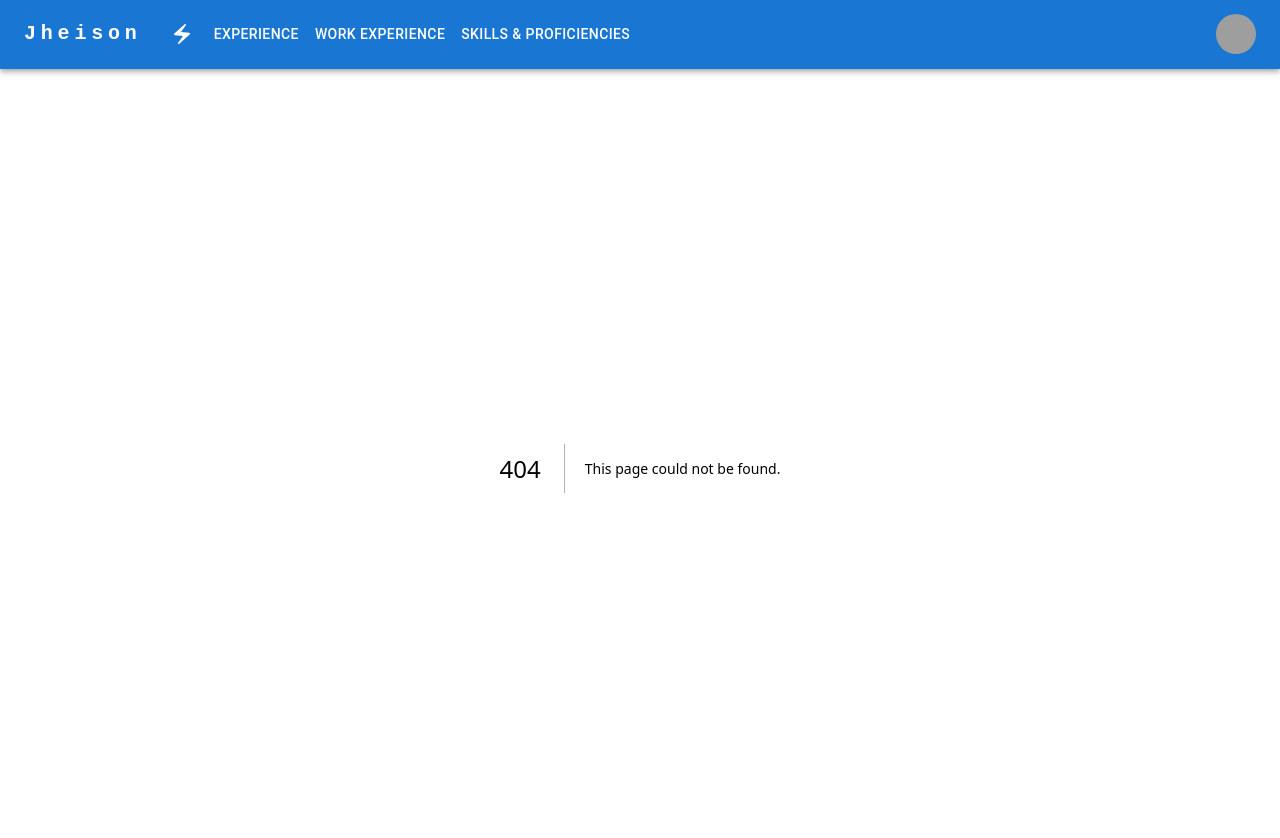
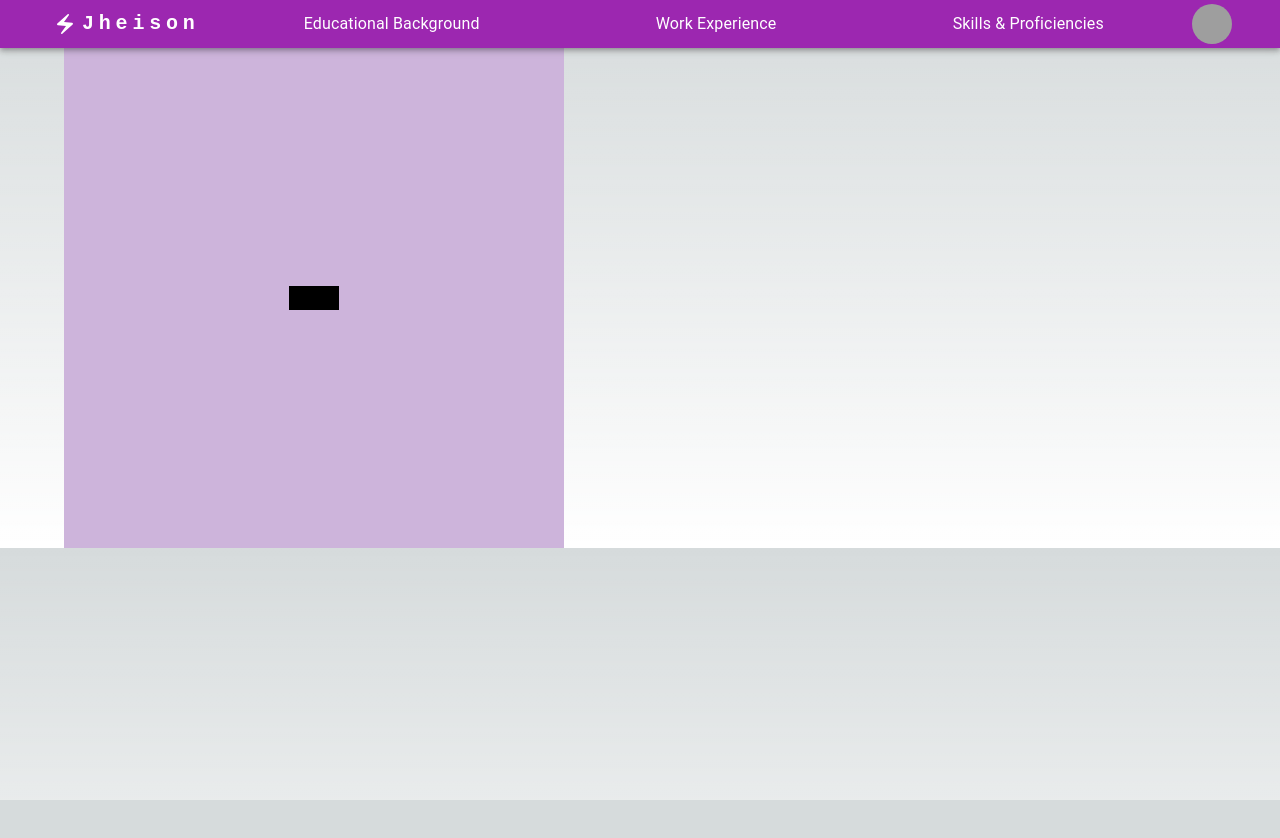
Before and after one commit to JheisonVR/Portfolio, a Next.js app: page /work_experience in a window 1280 px wide. Before the commit this address had no page. Shown: the top 838 px of the page. After the commit the page ends 800 px from the top, so only its background shows below. Built offline with nearby package versions, Linux system fonts and the light colour scheme; grey boxes are pictures that could not be loaded.

Commit message:
Adjust NavBar

```diff
--- a/src/app/page.tsx
+++ b/src/app/page.tsx
@@ -1,7 +1,7 @@
 
 export default function Home() {
   return (
-    <main >
+    <main>
       <h1>Holiii Portfolio</h1>
     </main>
   )
--- /dev/null
+++ b/src/app/work_experience/page.tsx
@@ -0,0 +1,37 @@
+"use client"
+import { Box, Container, Typography } from '@mui/material'
+import React from 'react'
+
+const WorkExperience = () => {
+    return (
+        <Container>
+            <Box
+                sx={{
+                    backgroundColor:'#cdb4db',
+                    width:'500px',
+                    height:'500px',
+                    display:'flex',
+                    alignItems:'center',
+                    // justifyItems:'center',
+                    justifyContent:'center',
+
+                    '&:hover':{
+                        backgroundColor:'#6d6875',
+                        opacity:[0.9, 0.8, 0.7]
+                    }
+                }}
+            >
+                <Typography sx={{
+                    backgroundColor:'black',
+                    width:'50px'
+
+
+                }} >
+                    Holiwi
+                </Typography>
+            </Box>
+        </Container>
+    )
+}
+
+export default WorkExperience
--- a/src/components/ui/Navbar.tsx
+++ b/src/components/ui/Navbar.tsx
@@ -1,14 +1,14 @@
 "use client"
 import React, { useState } from 'react'
+
+import Link from 'next/link';
+
 import { AppBar, Avatar, Box, Button, Container, Menu, MenuItem, Toolbar, Tooltip, Typography } from '@mui/material'
-import MenuIcon from '@mui/icons-material/Menu';
 import IconButton from '@mui/material/IconButton';
 import ElectricBoltIcon from '@mui/icons-material/ElectricBolt';
-import AdbIcon from '@mui/icons-material/Adb';
-import Link from 'next/link';
 
-const pages = ['Experience', 'Work Experience', 'Skills & Proficiencies'];
-const settings = ['Profile', 'Account', 'Dashboard', 'Logout'];
+const pages = [ {name:'Educational Background',URL:'e_background'}, {name:'Work Experience', URL:'work_experience'}, {name:'Skills & Proficiencies',URL:'skills'}];
+const settings = ['Curriculum Vitae', 'Contact Info', 'About'];
 
 function Navbar() {
 
@@ -32,14 +32,30 @@ function Navbar() {
 
 
     return (
-        <AppBar position='sticky'>
+        <AppBar position='sticky' color='secondary'>
             <Container maxWidth='xl'>
-                <Toolbar disableGutters>
+                <Toolbar
+                    variant='dense'
+                    sx={{
+
+
+
+                    }}
+                >
+                    <IconButton
+                        size='small'
+                        aria-label='account of current user'
+                        aria-controls='menu-appbar'
+                        aria-haspopup='true'
+                        onClick={handleOpenNavMenu}
+                        color='inherit'
+                    >
+                        <ElectricBoltIcon/>
+                    </IconButton>
+
                     <Typography
                         variant='h6'
                         noWrap
-                        component='a'
-                        href='/'
                         sx={{
                             mr:2,
                             display: {xs:'none', md:'flex'},
@@ -50,19 +66,10 @@ function Navbar() {
                             textDecoration:'none'
                         }}
                     >
-                    Jheison
+                    <Link href='/'>Jheison</Link>
                     </Typography>
+
                     <Box>
-                        <IconButton
-                            size='large'
-                            aria-label='account of current user'
-                            aria-controls='menu-appbar'
-                            aria-haspopup='true'
-                            onClick={handleOpenNavMenu}
-                            color='inherit'
-                        >
-                            <ElectricBoltIcon/>
-                        </IconButton>
                         <Menu
                             id='menu-appbar'
                             anchorEl={anchorElNav}
@@ -73,24 +80,23 @@ function Navbar() {
                             keepMounted
                             transformOrigin={{
                                 vertical:'top',
-                                horizontal:'left'
+                                horizontal:'center'
                             }}
                             open={Boolean(anchorElNav)}
                             onClose={handleCloseNavMenu}
                             sx={{
-                                display:{xs:'block', md:'none'}
+                                display:{xs:'block', md:'none'},
+
                             }}
                         >
-                            {pages.map((page)=>(
-                                <MenuItem key={page} onClick={handleCloseNavMenu} >
-                                    <Typography textAlign={'center'} >{page}</Typography>
+                            {pages.map((page,i)=>(
+                                <MenuItem key={i} onClick={handleCloseNavMenu} >
+                                    <Link href={`/${page.URL}`}>{page.name}</Link>
                                 </MenuItem>
                             ))}
                         </Menu>
-                        </Box>
+                    </Box>
 
-
-                    <AdbIcon sx={{display:{xs:'flex', md:'none', mr:1}}} />
                     <Typography
                         variant='h5'
                         noWrap
@@ -107,19 +113,21 @@ function Navbar() {
                             textDecoration:'none'
                         }}
                     >
-                    Holiiiii
+                    <Link href='/' >Jhei</Link>
                     </Typography>
-                    <Box sx={{flexGrow:1, display:{xs:'none', md:'flex'}}} >
-                        {pages.map((page)=> (
-                            <Button
-                                key={page}
-                                onClick={handleCloseNavMenu}
-                                sx={{my:2, color:'white', display:'block'}}
-                            >
-                                {page}
-                            </Button>
+
+                    <Box sx={{flexGrow:1, display:{xs:'none', md:'flex'}, justifyContent:'space-around'}} >
+                        {pages.map((page,i)=> (
+                            <Typography key={i}>
+                                <Link
+                                    href={`/${page.URL}`}
+                                >
+                                    {page.name}
+                                </Link>
+                            </Typography>
                         ))}
                     </Box>
+
                     <Box>
                         <Tooltip title='Open Settings' >
                             <IconButton onClick={handleOpenUserMenu} sx={{p:0}}>
```
Also changed, not shown: src/app/e_background/page.tsx (added, +16 -0 lines), src/app/layout.tsx (+29 -3 lines), src/app/skills/page.tsx (added, +15 -0 lines).
